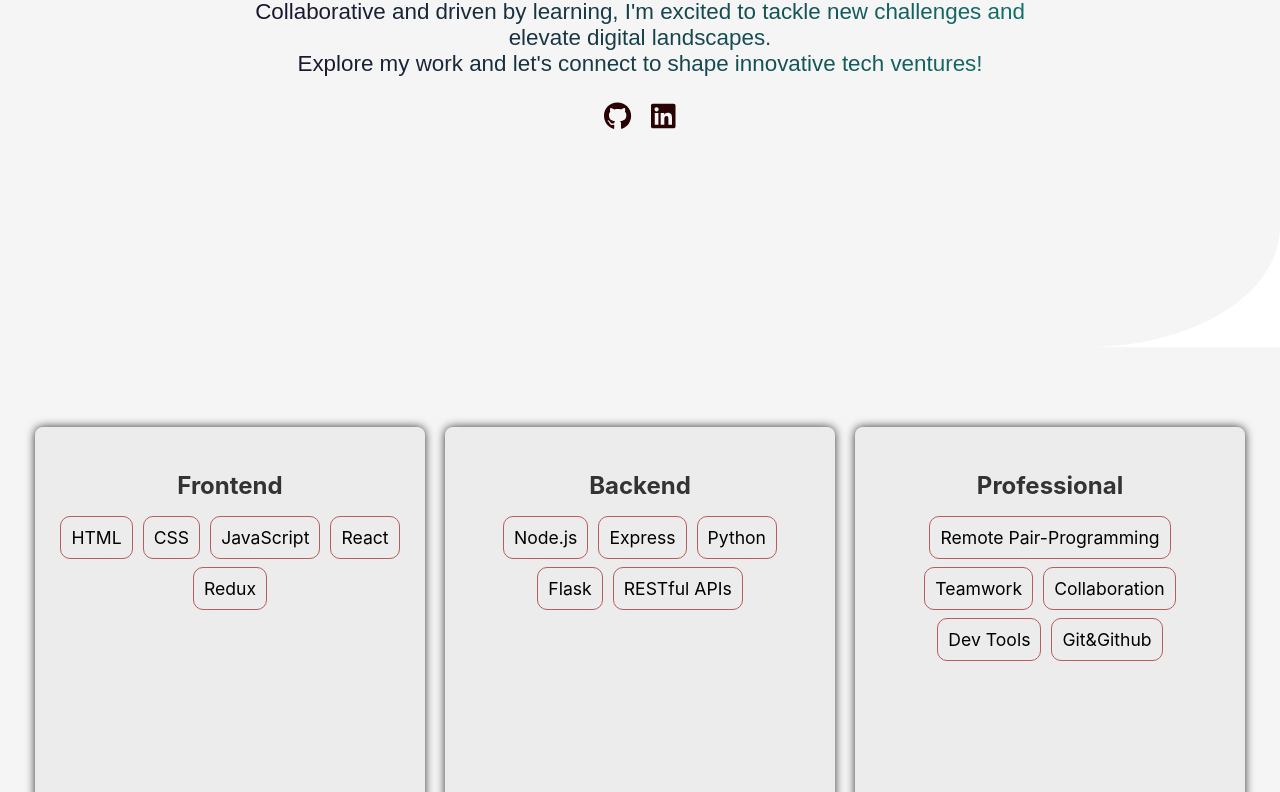
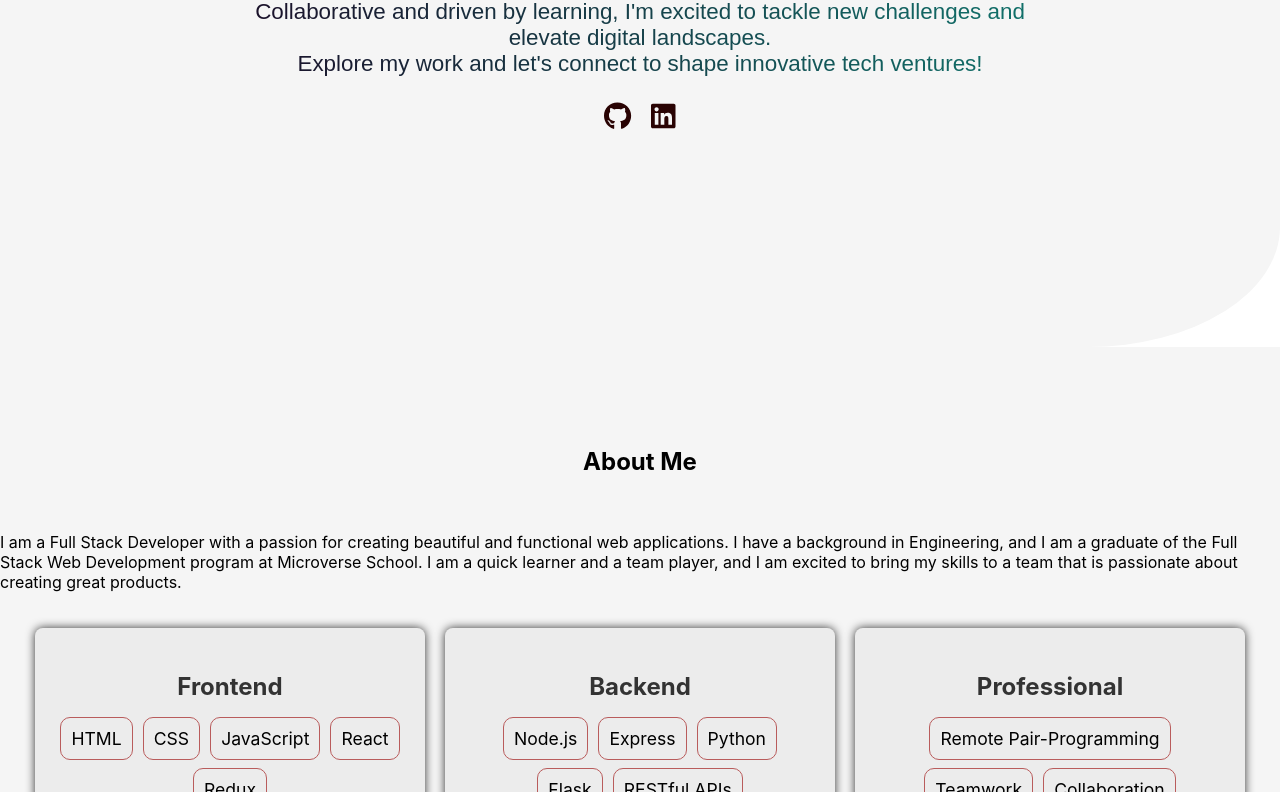
Before and after one commit to abdozayan12/New-Portfolio, a React (Create React App) app: page / in a window 1280 px wide. Shown: the part 453-1245 px from the top of the page. Built offline with nearby package versions, Linux system fonts and the light colour scheme.

Commit message:
Update About.js

```diff
--- a/src/components/About/About.js
+++ b/src/components/About/About.js
@@ -4,6 +4,15 @@ import './About.css';
 const About = () => (
   <section className="about" id="about">
     <div className="about-cards">
+      <h2>About Me</h2>
+      <p>
+        I am a Full Stack Developer with a passion for creating beautiful and
+        functional web applications. I have a background in Engineering,
+        and I am a graduate of the Full Stack Web Development program
+        at Microverse School. I am a quick learner and a team player, and I am
+        excited to bring my skills to a team that is passionate about creating
+        great products.
+      </p>
       <div className="skill-card">
         <h3>Frontend</h3>
         <ul className="list">
```
